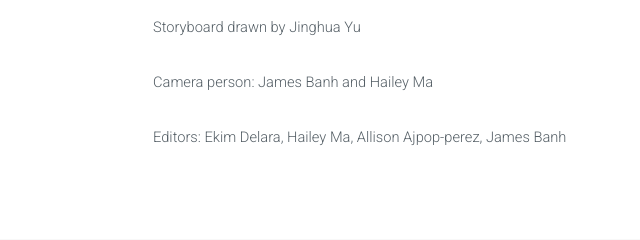
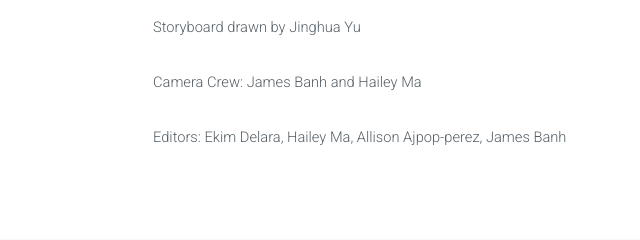
Before and after one commit to jiyu37/Dead-Bullets, a plain HTML site: page index.html in a window 1280 px wide. Shown: the part 2856-3096 px from the top of the page, 7-647 px from the left. Drawn offline with Linux system fonts and the light colour scheme.

Commit message:
Update index.html

```diff
--- a/index.html
+++ b/index.html
@@ -100,7 +100,7 @@
 								<p> Actors: Ekim DeLara and Allison Ajpop-perez</p>
 								<p> Script writtten byEkim DeLara </p>
 								<p> Storyboard drawn by Jinghua Yu </p>
-								<p> Camera person: James Banh and Hailey Ma</p>
+								<p> Camera Crew: James Banh and Hailey Ma</p>
 								<p> Editors: Ekim Delara, Hailey Ma, Allison Ajpop-perez, James Banh</p>
 								<p></p>
 								<p></p>
```
